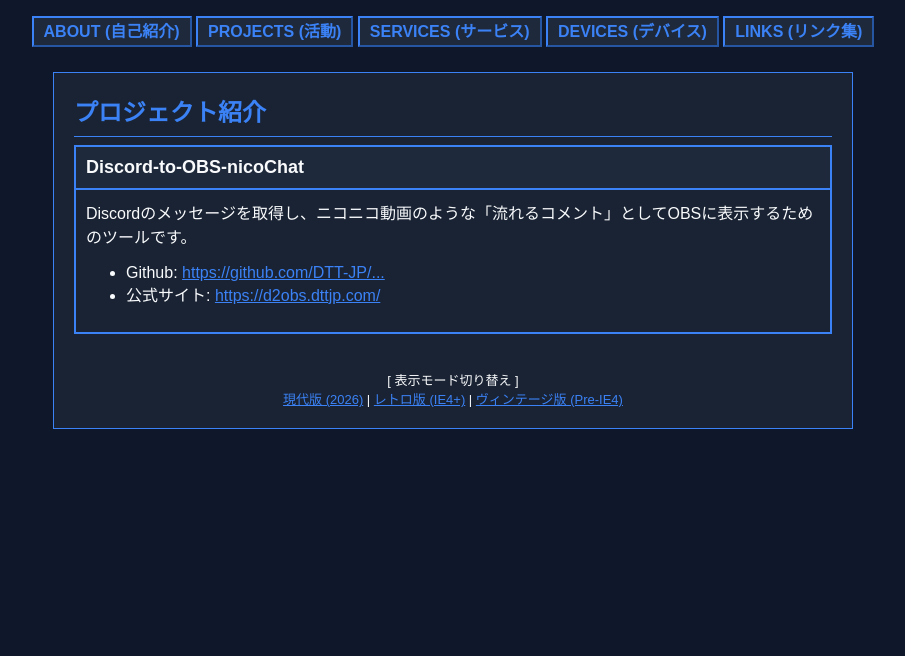
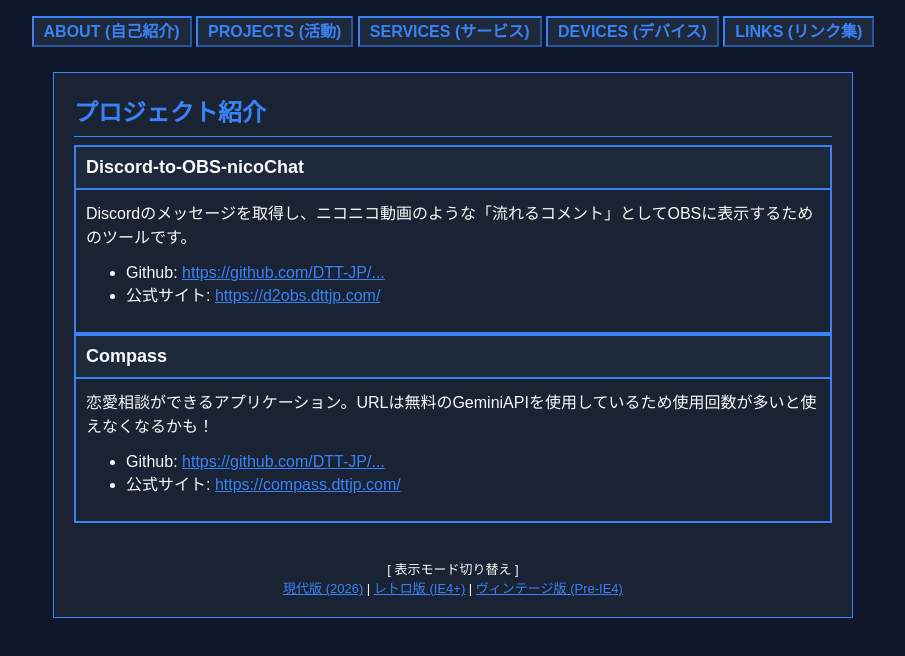
Before and after one commit to DTT-JP/DTT-Top, a plain HTML site: page s/projects.html in a window 1280 px wide. Shown: the whole page, without its empty margins (187-1092 px from the left). Drawn offline with Linux system fonts and the light colour scheme.

Commit message:
Add Compass

```diff
--- a/s/projects.html
+++ b/s/projects.html
@@ -50,6 +50,23 @@
                     </tr>
                 </table>
 
+                <table width="100%" border="1" bordercolor="#3b82f6" cellpadding="10" cellspacing="0">
+                    <tr>
+                        <td bgcolor="#1e293b">
+                            <b><font size="4">Compass</font></b>
+                        </td>
+                    </tr>
+                    <tr>
+                        <td>
+                            <p>恋愛相談ができるアプリケーション。URLは無料のGeminiAPIを使用しているため使用回数が多いと使えなくなるかも！   </p>
+                            <ul>
+                                <li>Github: <a href="https://github.com/DTT-JP/Compass">https://github.com/DTT-JP/...</a></li>
+                                <li>公式サイト: <a href="https://compass.dttjp.com/">https://compass.dttjp.com/</a></li>
+                            </ul>
+                        </td>
+                    </tr>
+                </table>
+
                 <br><br>
                 <center>
                     <font size="2">
```
Also changed, not shown: projects.html (+15 -0 lines), ss/projects.html (+9 -0 lines).
